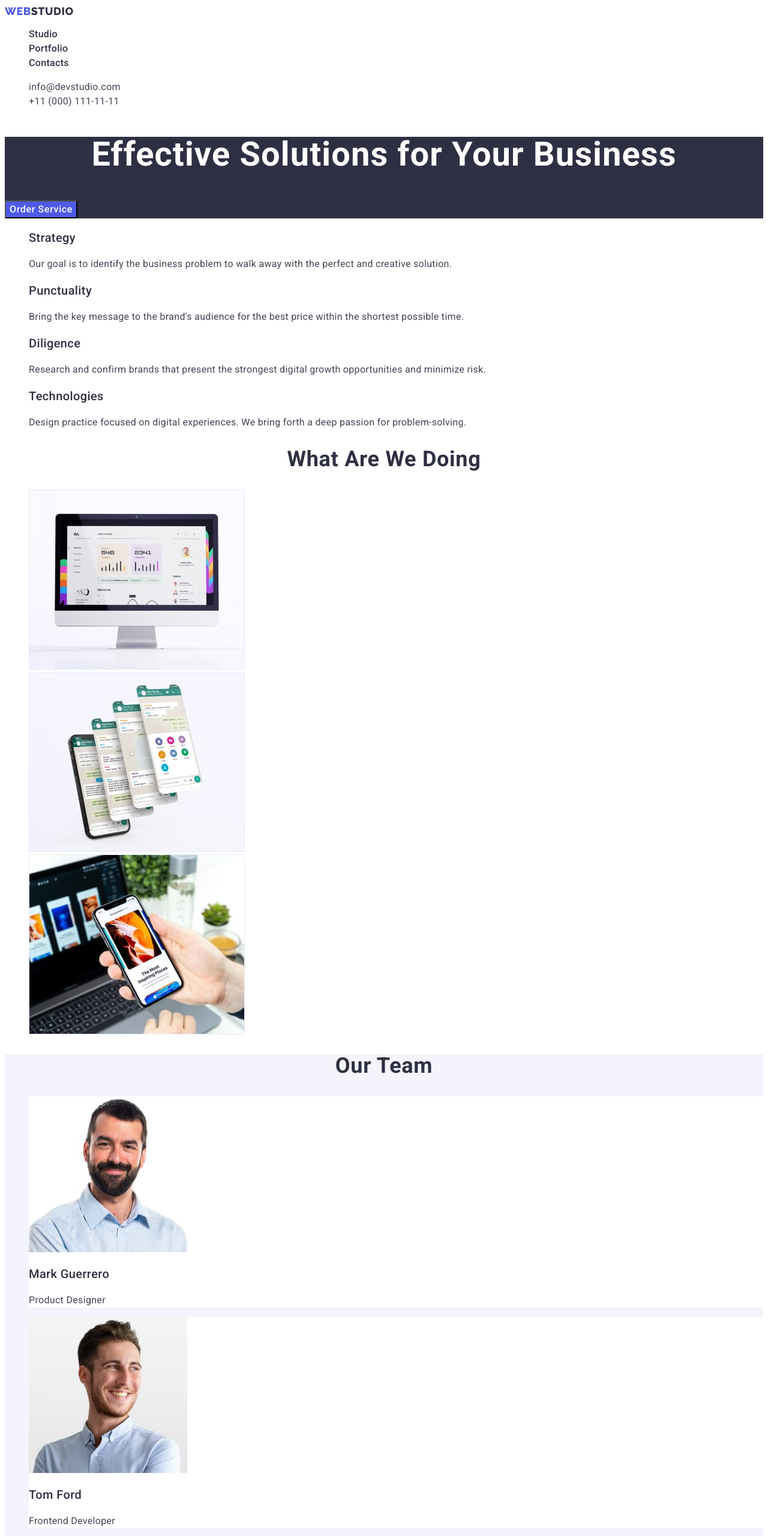
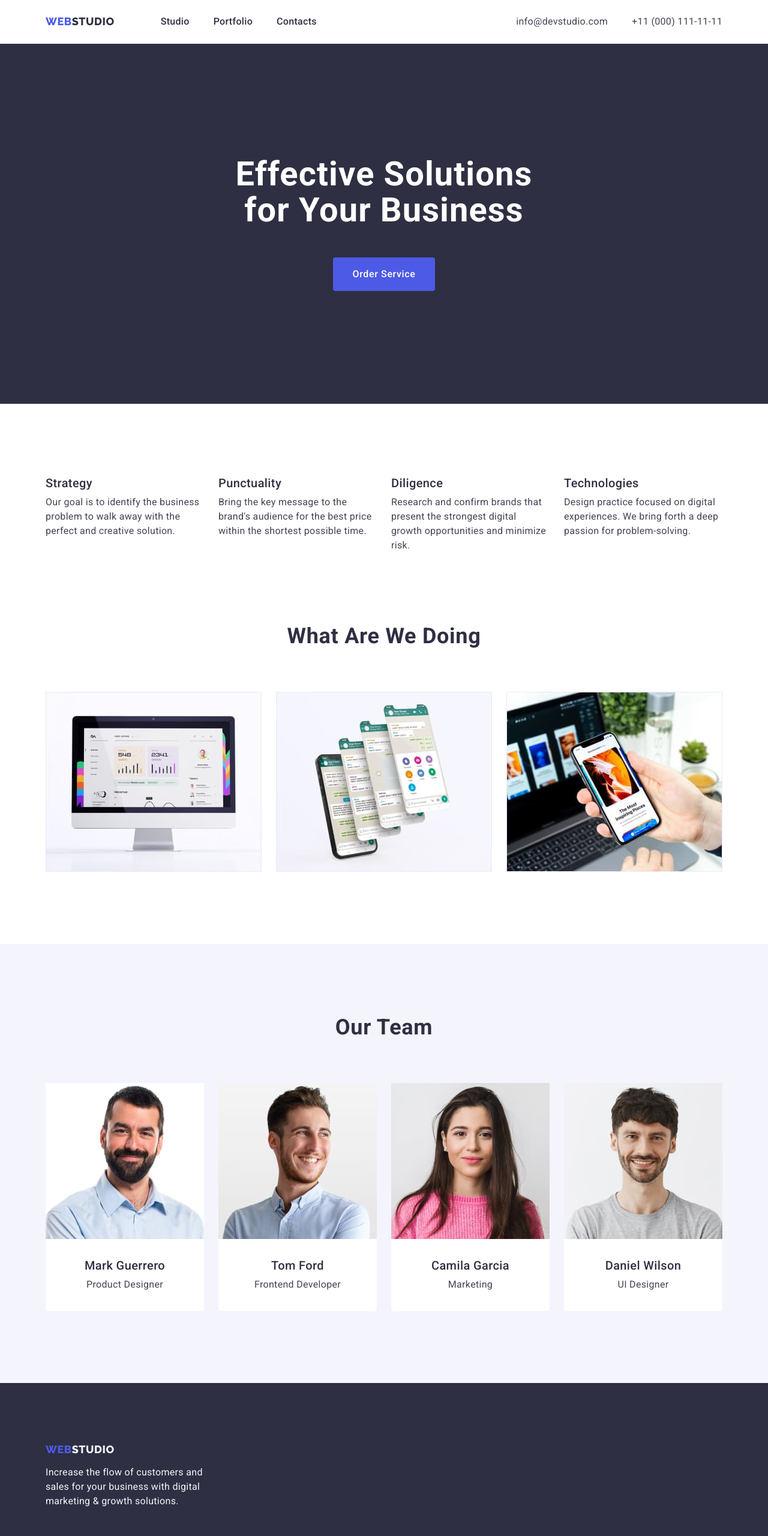
Before and after one commit to NadiiaPavliuchenko/goit-markup-hw-03, a plain HTML site: page index.html in a window 1280 px wide. Shown: the top 2560 px of the page at 60% size. Drawn offline with nearby package versions, Linux system fonts and the light colour scheme.

Commit message:
hw3 attempt 1

```diff
--- a/css/styles.css
+++ b/css/styles.css
@@ -8,31 +8,109 @@
   --primary-cloud-color: #f4f4fd;
   --primary-cornflower-color: #e7e9fc;
 }
-/*General styles*/
+h1,
+h2,
+h3,
+h4,
+h5,
+h6,
+p {
+  margin: 0;
+}
+img {
+  display: block;
+}
+.visually-hidden {
+  position: absolute;
+  width: 1px;
+  height: 1px;
+  margin: -1px;
+  border: 0;
+  padding: 0;
+  white-space: nowrap;
+  clip-path: inset(100%);
+  clip: rect(0 0 0 0);
+  overflow: hidden;
+}
 .body {
   font-family: "Roboto", sans-serif;
   color: var(--primary-text-color);
   background-color: var(--primary-white-color);
+}
+.header {
+  border-bottom: 1px solid var(--primary-cornflower-color);
 }
 .link {
   text-decoration: none;
 }
 .list {
   list-style: none;
+  margin: 0;
+  padding: 0;
 }
-.header-logo {
+.section-list {
+  display: flex;
+  gap: 24px;
+}
+.header-container {
+  display: flex;
+  justify-content: space-between;
+}
+.container {
+  width: 1158px;
+  margin: 0 auto;
+  padding: 0 15px;
+}
+.section {
+  padding-top: 120px;
+}
+.section:not(.section.advantages) {
+  padding-bottom: 120px;
+}
+.title {
+  letter-spacing: 0.02em;
   color: var(--primary-blue-color);
 }
-.footer-logo {
-  color: var(--primary-cloud-color);
+.second-layer-title {
+  font-weight: 700;
+  font-size: 36px;
+  line-height: 1.11;
+  text-transform: capitalize;
+  text-align: center;
+  margin-bottom: 72px;
 }
-.hero {
-  background-color: var(--primary-blue-color);
+.third-layer-title {
+  font-weight: 500;
+  font-size: 20px;
+  line-height: 1.2;
+  margin-bottom: 8px;
+}
+.text {
+  color: var(--primary-text-color);
+  font-size: 16px;
+  line-height: 1.5;
+  letter-spacing: 0.02em;
+}
+/*Specific styles*/
+
+/*header*/
+.header-accent {
+  color: var(--primary-blue-color);
 }
 .address {
   font-style: normal;
+  padding: 24px 0;
 }
-/*Specific styles*/
+.header-nav {
+  padding: 24px 0;
+  display: flex;
+  gap: 77px;
+  align-items: center;
+}
+.header-list {
+  display: flex;
+  gap: 40px;
+}
 .logo {
   color: var(--primary-iris-color);
   font-family: "Raleway", sans-serif;
@@ -60,13 +138,22 @@
   color: var(--primary-text-color);
   font-weight: 400;
 }
+
+/*hero*/
+.hero {
+  background-color: var(--primary-blue-color);
+  padding: 188px 0;
+}
 .hero-title {
+  width: 496px;
+  margin: 0 auto;
   font-weight: 700;
   font-size: 56px;
   line-height: 1.07;
   letter-spacing: 0.02em;
   text-align: center;
   color: var(--primary-white-color);
+  margin-bottom: 48px;
 }
 .button {
   font-family: inherit;
@@ -74,54 +161,76 @@
   font-size: 16px;
   line-height: 1.5;
   letter-spacing: 0.04em;
+  display: block;
+  border-radius: 4px;
 }
 .hero-btn {
   background-color: var(--primary-iris-color);
   color: var(--primary-white-color);
+  padding: 16px 32px;
+  border: none;
+  margin: 0 auto;
 }
 .hero-btn:hover,
 .hero-btn:focus {
   cursor: pointer;
   background-color: var(--primary-ocean-color);
 }
-.title {
-  letter-spacing: 0.02em;
-  color: var(--primary-blue-color);
+
+/*1section*/
+.advantages-item {
+  width: calc((100% - 72px) / 4);
 }
-.third-layer-title {
-  font-weight: 500;
-  font-size: 20px;
-  line-height: 1.2;
-}
-.text {
-  color: var(--primary-text-color);
-  font-size: 16px;
-  line-height: 1.5;
-  letter-spacing: 0.02em;
-}
-.second-layer-title {
-  font-weight: 700;
-  font-size: 36px;
-  line-height: 1.11;
-  text-transform: capitalize;
-  text-align: center;
-}
-.team-section {
+
+/*3section*/
+.team {
   background-color: var(--primary-cloud-color);
 }
 .card {
   background-color: var(--primary-white-color);
+  border-radius: 0px 0px 4px 4px;
+  width: calc((100% - 72px) / 4);
 }
+.card-content {
+  display: flex;
+  flex-direction: column;
+  align-items: center;
+  margin: 32px 16px;
+}
+
+/*footer*/
 .footer {
   background-color: var(--primary-blue-color);
 }
+.footer-accent {
+  color: var(--primary-cloud-color);
+}
+.footer-logo {
+  display: inline-block;
+  margin-bottom: 16px;
+}
 .footer-text {
   color: var(--primary-cloud-color);
+  width: 264px;
+}
+.footer-container {
+  padding-top: 100px;
+  padding-bottom: 100px;
+}
+
+/*portfolio*/
+.portfolio-container {
+  display: flex;
+  flex-direction: column;
+  align-items: center;
 }
 .portfolio-btn {
   background-color: var(--primary-cloud-color);
   color: var(--primary-iris-color);
   border: 1px solid var(--primary-cornflower-color);
+  width: auto;
+  height: auto;
+  padding: 12px 24px;
 }
 .portfolio-btn:hover,
 .portfolio-btn:focus {
@@ -129,3 +238,25 @@
   color: var(--primary-white-color);
   cursor: pointer;
 }
+.button-list {
+  width: 586px;
+  display: flex;
+  justify-content: space-between;
+  margin-bottom: 72px;
+}
+.net-list {
+  display: flex;
+  flex-direction: row;
+  flex-wrap: wrap;
+  gap: 24px;
+  margin: 0;
+  padding: 0;
+}
+.net-list .item {
+  width: calc((100% - 48px) / 3);
+}
+.portfolio-card-content {
+  border: 1px solid var(--primary-cornflower-color);
+  border-top: none;
+  padding: 32px 16px;
+}
--- a/index.html
+++ b/index.html
@@ -9,17 +9,24 @@
       href="https://fonts.googleapis.com/css2?family=Raleway:wght@800&family=Roboto:wght@400;500;700;900&display=swap"
       rel="stylesheet"
     />
+    <link
+      rel="stylesheet"
+      href="https://cdn.jsdelivr.net/npm/modern-normalize@2.0.0/modern-normalize.min.css"
+    />
     <link rel="stylesheet" href="./css/styles.css" />
   </head>
   <body class="body">
     <header class="header">
+      <div class="container header-container">
         <nav class="header-nav">
           <a href="./index.html" class="link logo"
-          >Web<span class="header-logo">Studio</span></a
+            >Web<span class="header-accent">Studio</span></a
           >
-        <ul class="list">
+          <ul class="list header-list">
             <li>
-            <a href="./index.html" class="link header-link nav-link">Studio</a>
+              <a href="./index.html" class="link header-link nav-link"
+                >Studio</a
+              >
             </li>
             <li>
               <a href="./portfolio.html" class="link header-link nav-link"
@@ -32,7 +39,7 @@
           </ul>
         </nav>
         <address class="address">
-        <ul class="list">
+          <ul class="list header-list">
             <li>
               <a
                 href="mailto:info@devstudio.com"
@@ -47,37 +54,41 @@
             </li>
           </ul>
         </address>
+      </div>
     </header>
     <main>
       <section class="hero">
+        <div class="container">
           <h1 class="hero-title">Effective Solutions for Your Business</h1>
           <button type="button" class="button hero-btn">Order Service</button>
+        </div>
       </section>
-      <section class="advantages">
-        <h2 hidden>Advantages</h2>
-        <ul class="list">
-          <li>
+      <section class="section advantages">
+        <div class="container">
+          <h2 class="visually-hidden">Advantages</h2>
+          <ul class="list section-list">
+            <li class="advantages-item">
               <h3 class="title third-layer-title">Strategy</h3>
               <p class="text">
-              Our goal is to identify the business problem to walk away with the
-              perfect and creative solution.
+                Our goal is to identify the business problem to walk away with
+                the perfect and creative solution.
               </p>
             </li>
-          <li>
+            <li class="advantages-item">
               <h3 class="title third-layer-title">Punctuality</h3>
               <p class="text">
                 Bring the key message to the brand's audience for the best price
                 within the shortest possible time.
               </p>
             </li>
-          <li>
+            <li class="advantages-item">
               <h3 class="title third-layer-title">Diligence</h3>
               <p class="text">
                 Research and confirm brands that present the strongest digital
                 growth opportunities and minimize risk.
               </p>
             </li>
-          <li>
+            <li class="advantages-item">
               <h3 class="title third-layer-title">Technologies</h3>
               <p class="text">
                 Design practice focused on digital experiences. We bring forth a
@@ -85,10 +96,12 @@
               </p>
             </li>
           </ul>
+        </div>
       </section>
-      <section>
+      <section class="section">
+        <div class="container">
           <h2 class="title second-layer-title">What are we doing</h2>
-        <ul class="list">
+          <ul class="list section-list">
             <li>
               <img src="./images/img_1.jpg" alt="Desktop apps" width="360" />
             </li>
@@ -99,18 +112,22 @@
               <img src="./images/img_3.jpg" alt="Mobile apps" width="360" />
             </li>
           </ul>
+        </div>
       </section>
-      <section class="team-section">
+      <section class="section team">
+        <div class="container">
           <h2 class="title second-layer-title">Our Team</h2>
-        <ul class="list">
+          <ul class="list section-list">
             <li class="card">
               <img
                 src="./images/Team-card-1.jpg"
                 alt="Product Designer"
                 width="264"
               />
+              <div class="card-content">
                 <h3 class="title third-layer-title">Mark Guerrero</h3>
                 <p class="text">Product Designer</p>
+              </div>
             </li>
             <li class="card">
               <img
@@ -118,30 +135,43 @@
                 alt="Frontend Developer"
                 width="264"
               />
+              <div class="card-content">
                 <h3 class="title third-layer-title">Tom Ford</h3>
                 <p class="text">Frontend Developer</p>
+              </div>
             </li>
             <li class="card">
               <img src="./images/Team-card-3.jpg" alt="Marketing" width="264" />
+              <div class="card-content">
                 <h3 class="title third-layer-title">Camila Garcia</h3>
                 <p class="text">Marketing</p>
+              </div>
             </li>
             <li class="card">
-            <img src="./images/Team-card-4.jpg" alt="UI Designer" width="264" />
+              <img
+                src="./images/Team-card-4.jpg"
+                alt="UI Designer"
+                width="264"
+              />
+              <div class="card-content">
                 <h3 class="title third-layer-title">Daniel Wilson</h3>
                 <p class="text">UI Designer</p>
+              </div>
             </li>
           </ul>
+        </div>
       </section>
     </main>
     <footer class="footer">
-      <a href="./index.html" class="link logo"
-        >Web<span class="footer-logo">Studio</span></a
+      <div class="container footer-container">
+        <a href="./index.html" class="link logo footer-logo"
+          >Web<span class="footer-accent">Studio</span></a
         >
         <p class="text footer-text">
-        Increase the flow of customers and sales for your business with digital
-        marketing & growth solutions.
+          Increase the flow of customers and sales for your business with
+          digital marketing & growth solutions.
         </p>
+      </div>
     </footer>
   </body>
 </html>
```
Also changed, not shown: portfolio.html (+57 -22 lines). Lines whose indentation alone changed are shown as unchanged.
